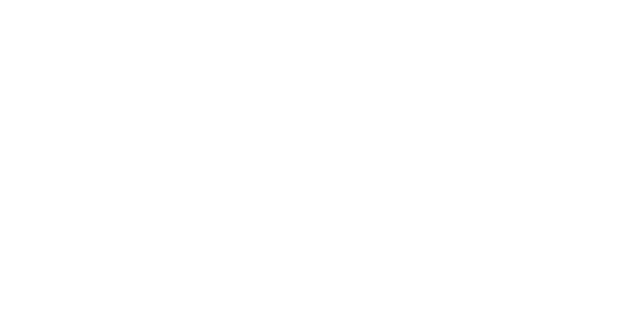
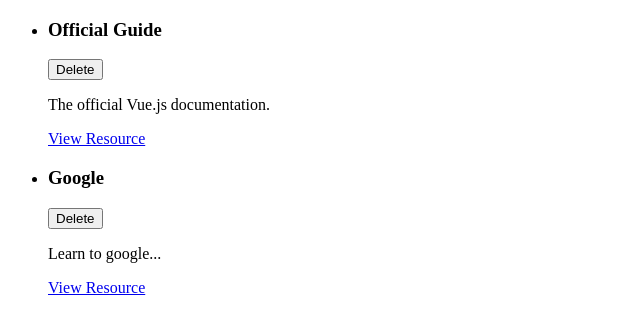
Before and after one commit to erik0002/Course-Project, a Vue app: page / in a window 1280 px wide. Shown: the top 334 px of the page, without its empty margins (0-640 px from the left). Built offline with nearby package versions, Linux system fonts and the light colour scheme.

Commit message:
add first component LearningResource, set App in main.js

```diff
--- a/src/App.vue
+++ b/src/App.vue
@@ -1,12 +1,25 @@
 <template>
   <ul>
-
+    <learning-resource
+      v-for='res in storedResources'
+      :key='res.id'
+      :title='res.title'
+      :description='res.description'
+      :link='res.link'
+    >
+    </learning-resource>
   </ul>
 </template>
 
 
 <script>
+import LearningResource from './components/learning-resources/LearningResource';
+
+
 export default {
+  components: {
+    LearningResource
+  },
   data() {
     return {
       storedResources: [
--- /dev/null
+++ b/src/components/learning-resources/LearningResource.vue
@@ -0,0 +1,22 @@
+<template>
+  <li>
+    <div>
+      <header>
+        <h3>{{ title }}</h3>
+        <button>Delete</button>
+      </header>
+    </div>
+    <p>{{ description }}</p>
+    <nav>
+      <a :href='link'>View Resource</a>
+    </nav>
+  </li>
+</template>
+
+
+<script>
+export default {
+    props: ['title', 'description', 'link']
+}
+
+</script>
--- a/src/main.js
+++ b/src/main.js
@@ -1,3 +1,5 @@
 import { createApp } from 'vue';
 
-createApp({}).mount('#app');
+import App from './App';
+
+createApp(App).mount('#app');
```
